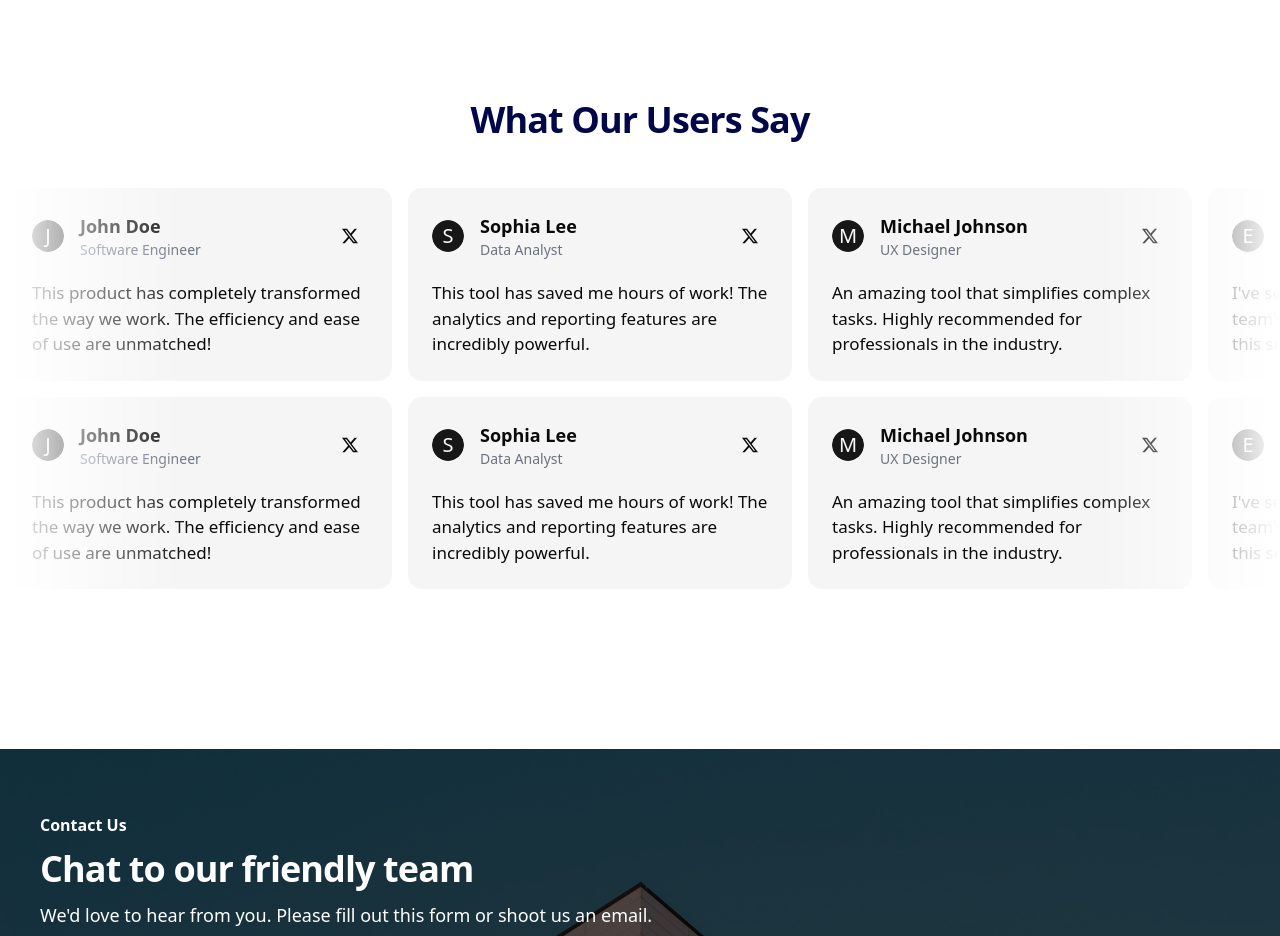
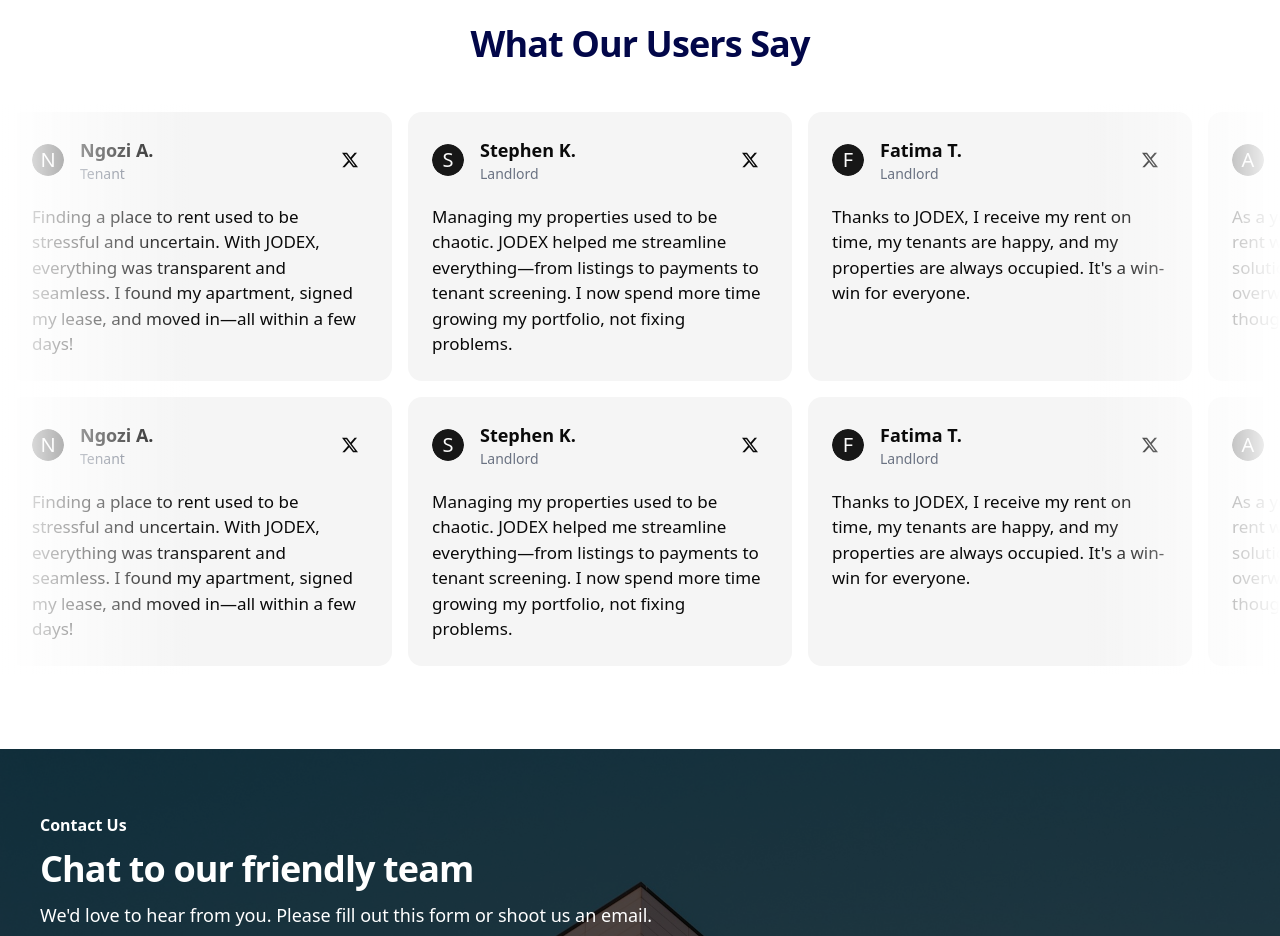
Before and after one commit to Jodex-Property/new-landing-page, a Next.js app: page / in a window 1280 px wide. Shown: the part 3480-4416 px from the top of the page. Built offline with nearby package versions, Linux system fonts and the light colour scheme.

Commit message:
update the testimonials

```diff
--- a/components/common/users-testimontials.tsx
+++ b/components/common/users-testimontials.tsx
@@ -7,57 +7,48 @@
 const testimonials = [
   {
     id: 1,
-    name: "John Doe",
-    designation: "Software Engineer",
-    company: "TechCorp",
+    name: "Ngozi A.",
+    designation: "Tenant",
+    company: "Lagos, Nigeria",
     testimonial:
-      "This product has completely transformed the way we work. The efficiency and ease of use are unmatched!",
+      "Finding a place to rent used to be stressful and uncertain. With JODEX, everything was transparent and seamless. I found my apartment, signed my lease, and moved in—all within a few days!",
     avatar: "https://randomuser.me/api/portraits/men/1.jpg",
   },
   {
     id: 2,
-    name: "Sophia Lee",
-    designation: "Data Analyst",
-    company: "InsightTech",
+    name: "Stephen K.",
+    designation: "Landlord",
+    company: "Abuja, Nigeria",
     testimonial:
-      "This tool has saved me hours of work! The analytics and reporting features are incredibly powerful.",
+      "Managing my properties used to be chaotic. JODEX helped me streamline everything—from listings to payments to tenant screening. I now spend more time growing my portfolio, not fixing problems.",
     avatar: "https://randomuser.me/api/portraits/women/6.jpg",
   },
   {
     id: 3,
-    name: "Michael Johnson",
-    designation: "UX Designer",
-    company: "DesignPro",
+    name: "Fatima T.",
+    designation: "Landlord",
+    company: "Abuja, Nigeria",
     testimonial:
-      "An amazing tool that simplifies complex tasks. Highly recommended for professionals in the industry.",
+      "Thanks to JODEX, I receive my rent on time, my tenants are happy, and my properties are always occupied. It's a win-win for everyone.",
     avatar: "https://randomuser.me/api/portraits/men/3.jpg",
   },
   {
     id: 4,
-    name: "Emily Davis",
-    designation: "Marketing Specialist",
-    company: "BrandBoost",
+    name: "Aisha O.",
+    designation: "Tenant",
+    company: "Abuja, Nigeria",
     testimonial:
-      "I've seen a significant improvement in our team's productivity since we started using this service.",
+      "As a young professional, budgeting for rent was tough. JODEX's flexible payment solutions made renting possible without overwhelming my finances. They've truly thought of everything",
     avatar: "https://randomuser.me/api/portraits/women/4.jpg",
   },
   {
     id: 5,
-    name: "Daniel Martinez",
-    designation: "Full-Stack Developer",
-    company: "CodeCrafters",
+    name: "Daniel M.",
+    designation: "Real Estate Agent",
+    company: "Lagos, Nigeria",
     testimonial:
-      "The best investment we've made! The support team is also super responsive and helpful.",
+      "JODEX has empowered me to serve clients better. The tools are smart, the support is incredible, and the trust factor has gone through the roof. This is the future of real estate in Africa.",
     avatar: "https://randomuser.me/api/portraits/men/5.jpg",
-  },
-  {
-    id: 6,
-    name: "Jane Smith",
-    designation: "Product Manager",
-    company: "InnovateX",
-    testimonial:
-      "The user experience is top-notch! The interface is clean, intuitive, and easy to navigate.",
-    avatar: "https://randomuser.me/api/portraits/women/2.jpg",
   },
 ];
 
```
